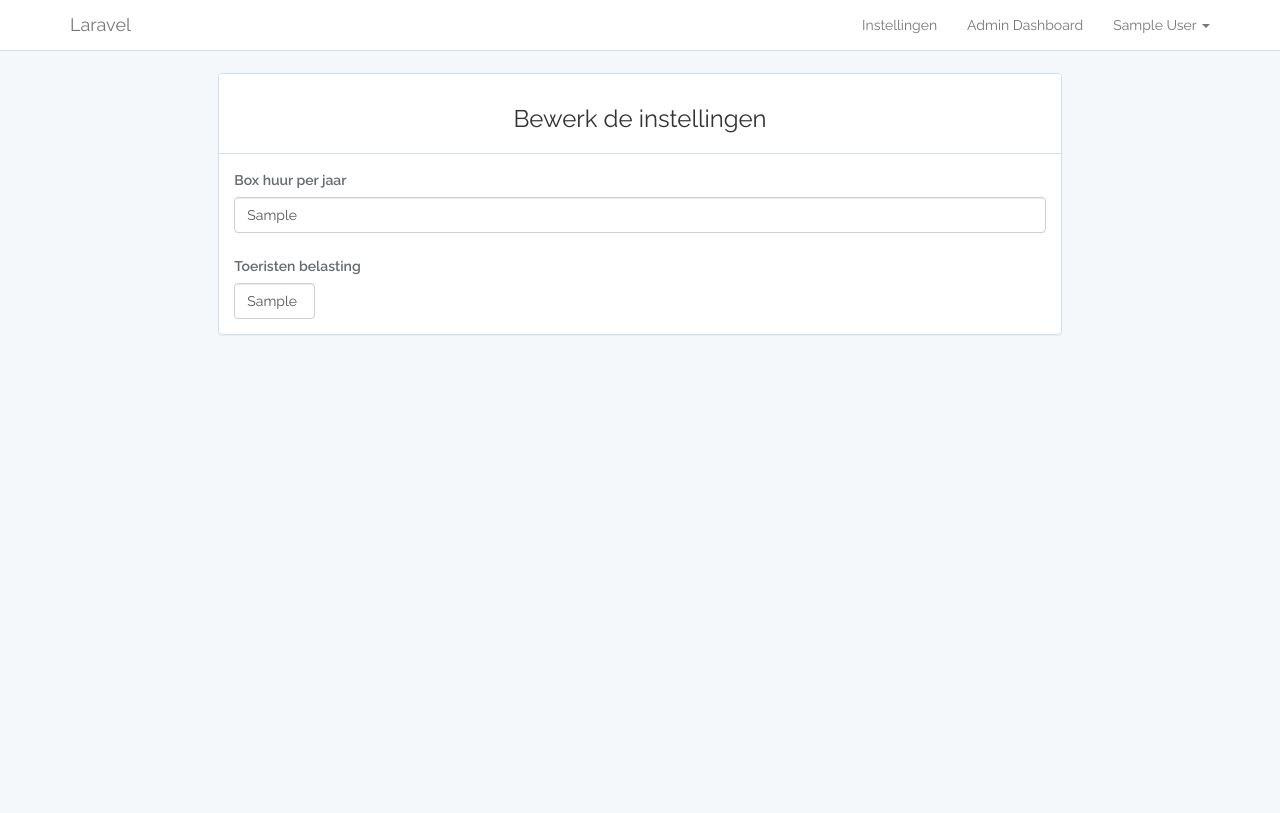
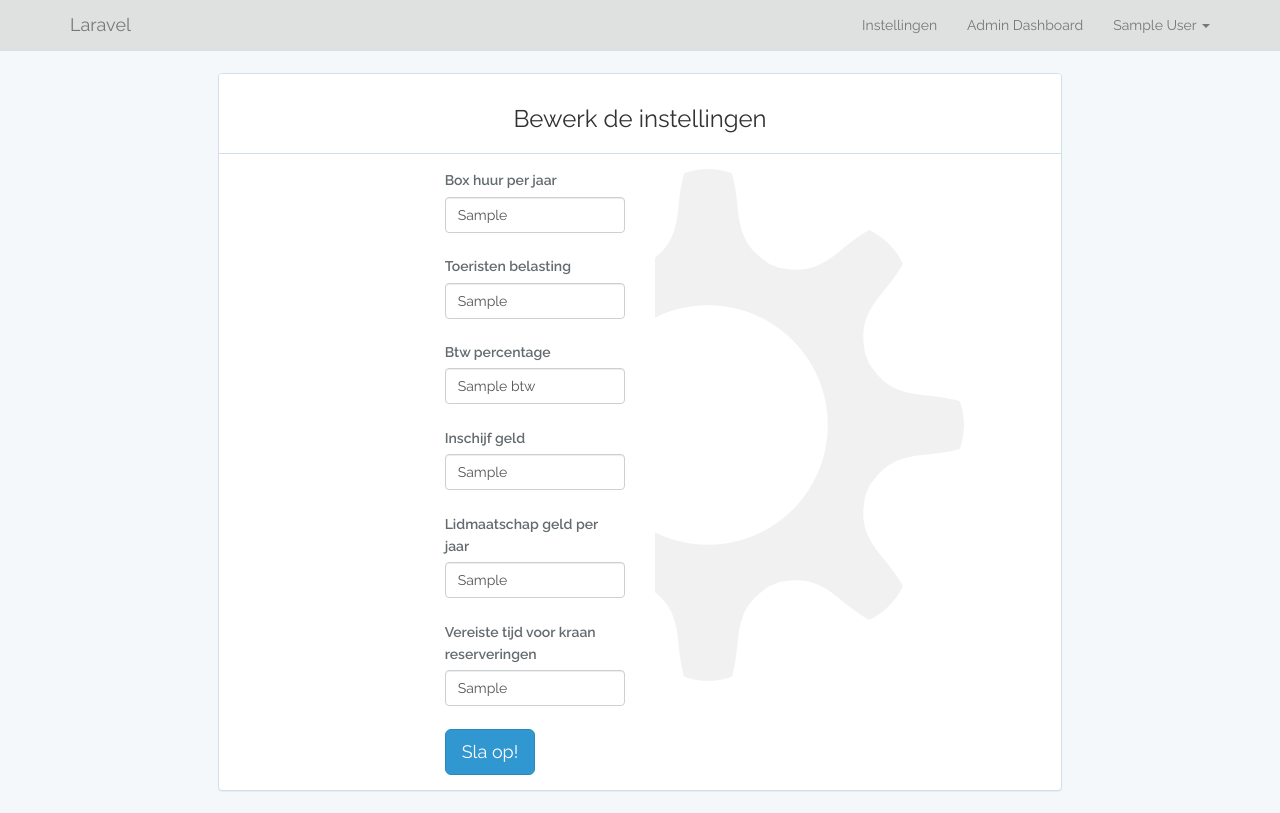
Before and after one commit to RubenEngels/Jachthaven, a Laravel app: template resources/views/admin/settings.blade.php in a window 1280 px wide. Before the commit the page ends 335 px from the top, so only its background shows below. Run offline with Laravel 8, Linux system fonts and the light colour scheme; a user stored in the database is signed in; tables that the repository leaves empty hold one stand-in row (values such as "Sample post"); the template is opened without the code that fills it: most values are stand-ins (such as "Sample title", 1, 10 or a date in 2020); settings files or empty folders that the repository lacks are supplied; some libraries are stand-ins or nearby versions.

Commit message:
Finish edit settings page

```diff
--- a/app/Http/Controllers/AdminController.php
+++ b/app/Http/Controllers/AdminController.php
@@ -37,6 +37,8 @@ class AdminController extends Controller
 
       $settings->save();
 
-      return redirect()->back();
+      return redirect()
+        ->back()
+        ->with('status', 'Uw wijzigingen zijn succesvol opgeslagen!');
     }
 }
--- a/resources/views/admin/settings.blade.php
+++ b/resources/views/admin/settings.blade.php
@@ -7,13 +7,35 @@
       <div class="panel panel-default">
         <div class="panel-heading" style="text-align:center;"><h3>Bewerk de instellingen</h3></div>
         <div class="panel-body">
-          <form class="" action="/admin/settings" method="post">
-
-            <label class="form-label">Box huur per jaar</label>
-            <input type="text" name="box_jaar_huur" class="form-control" value="{!! $settings->box_jaar_huur !!}">
-            <br>
-            <label class="form-label">Toeristen belasting</label>
-            <input type="text" name="toeristen_belasting" class="form-control" style="width:10%;" value="{!! $settings->toeristen_belasting !!}">
+          <form class="" action="/admin/settings" method="post" style="align:center;">
+            {!! csrf_field() !!}
+            <div class="row">
+              <div class="col-md-3"></div>
+              <div class="col-md-3">
+                <label class="form-label">Box huur per jaar</label>
+                <input type="text" name="box_jaar_huur" class="form-control" value="{!! $settings->box_jaar_huur !!}">
+                <br>
+                <label class="form-label">Toeristen belasting</label>
+                <input type="text" name="toeristen_belasting" class="form-control" value="{!! $settings->toeristen_belasting !!}">
+                <br>
+                <label class="form-label">Btw percentage</label>
+                <input type="text" name="btw" class="form-control" value="{!! $settings->btw !!}">
+                <br>
+                <label class="form-label">Inschijf geld</label>
+                <input type="text" name="inschrijf_geld" class="form-control" value="{!! $settings->inschrijf_geld !!}">
+                <br>
+                <label class="form-label">Lidmaatschap geld per jaar</label>
+                <input type="text" name="lidmaatschap_prijs" class="form-control" value="{!! $settings->lidmaatschap_prijs !!}">
+                <br>
+                <label class="form-label">Vereiste tijd voor kraan reserveringen</label>
+                <input type="text" name="kraan_tijd_vereist" class="form-control" value="{!! $settings->kraan_tijd_vereist !!}">
+                <br>
+                <input type="submit" class="btn btn-primary btn-lg" value="Sla op!">
+              </div>
+              <div class="col-md-6">
+                <img src="/img/settings_icon.png" alt="settings half wheel" style="opacity:.1">
+              </div>
+            </div>
           </form>
         </div>
       </div>
--- a/resources/views/layouts/app.blade.php
+++ b/resources/views/layouts/app.blade.php
@@ -14,13 +14,26 @@
     <link href="{{ asset('css/app.css') }}" rel="stylesheet">
 </head>
 <body>
+
     <div id="app">
         @include('layouts.elements._nav')
+
+        @if (session('status'))
+          <div class="alert alert-success text-center" id="alert">
+              {{ session('status') }}
+          </div>
+        @endif
 
         @yield('content')
     </div>
 
     <!-- Scripts -->
     <script src="{{ asset('js/app.js') }}"></script>
+
+    <script>
+      setTimeout(function() {
+        $('#alert').hide();
+      }, 5000)
+    </script>
 </body>
 </html>
--- a/resources/views/layouts/elements/_nav.blade.php
+++ b/resources/views/layouts/elements/_nav.blade.php
@@ -1,4 +1,4 @@
-<nav class="navbar navbar-default navbar-static-top">
+<nav class="navbar navbar-default navbar-static-top" style="background-color:rgba(214, 214, 214,0.7)">
     <div class="container">
         <div class="navbar-header">
 
```
Also changed, not shown: public/css/app.css, public/img/settings_icon.png (added).
